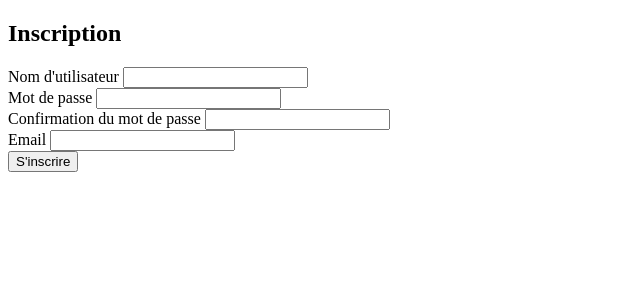
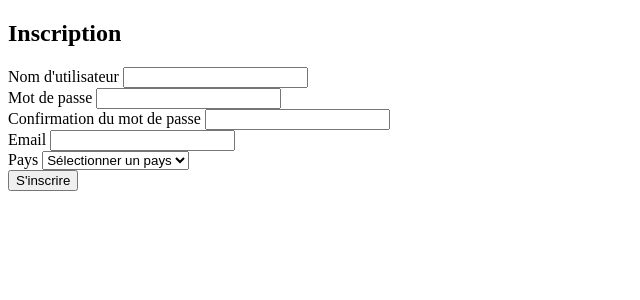
Before and after one commit to yeladlouni/university, a PHP site: page /signup.php in a window 1280 px wide. Shown: the top 300 px of the page, without its empty margins (0-640 px from the left). Run offline with PHP 8.4, Linux system fonts and the light colour scheme.

Commit message:
ajout de la fonctionnalité AJAX et BD

```diff
--- a/users/signup.php
+++ b/users/signup.php
@@ -14,6 +14,21 @@
             <input type="password" name="password_confirm"/><br>
             <label for="email">Email</label>
             <input type="email" name="email"/><br>
+            <label for="country">Pays</label>
+            <select name="country" onchange="showCities(this.value)">
+                <option value="0">Sélectionner un pays</option>
+                <option value="1">Maroc</option>
+                <option value="2">France</option>
+            </select>
+            <div id="city">
+
+            </div>
+            <!--<label for="city">Pays</label>
+            <select name="city">
+                <option value="0">Sélectionner un pays</option>
+                <option value="1">Maroc</option>
+                <option value="2">France</option>
+            </select>-->
             <input type="submit" value="S'inscrire"/>
         </form>
         <?php
```
Also changed, not shown: assets/js/script.js (+23 -0 lines).
